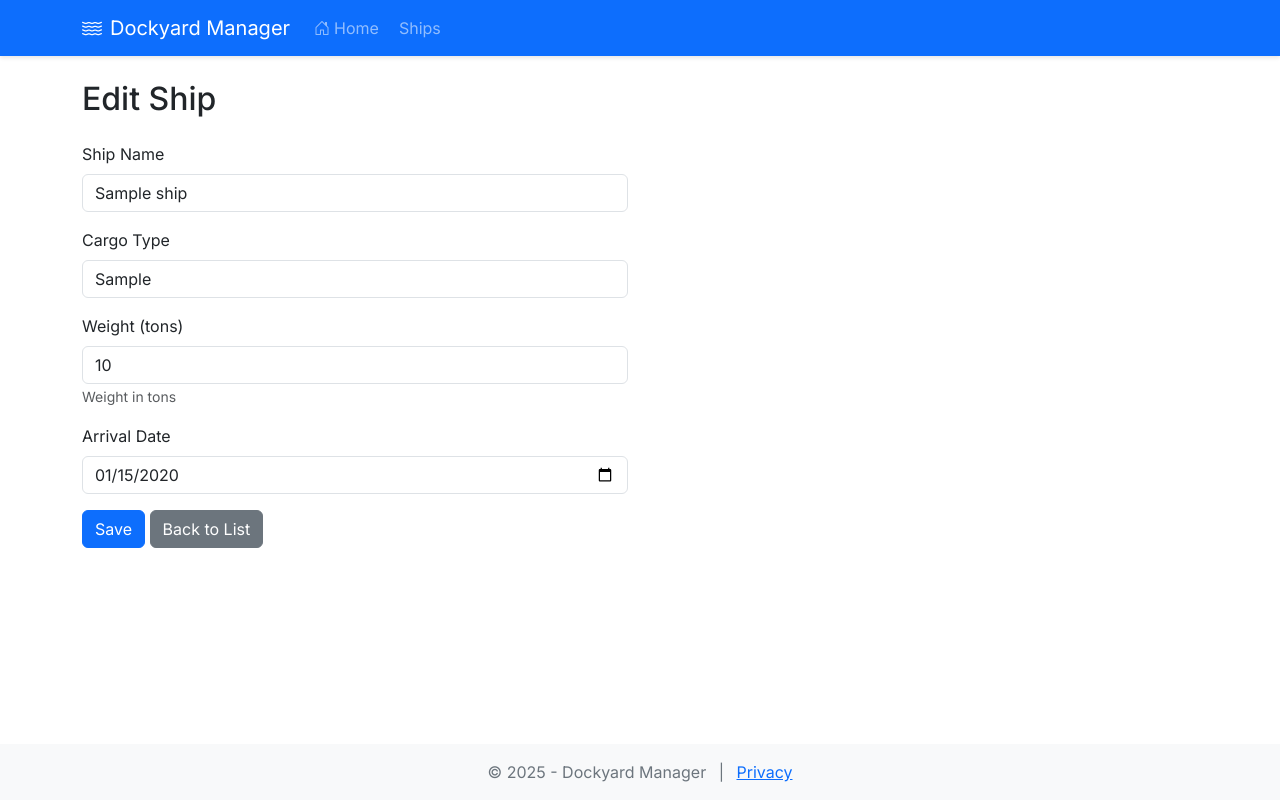
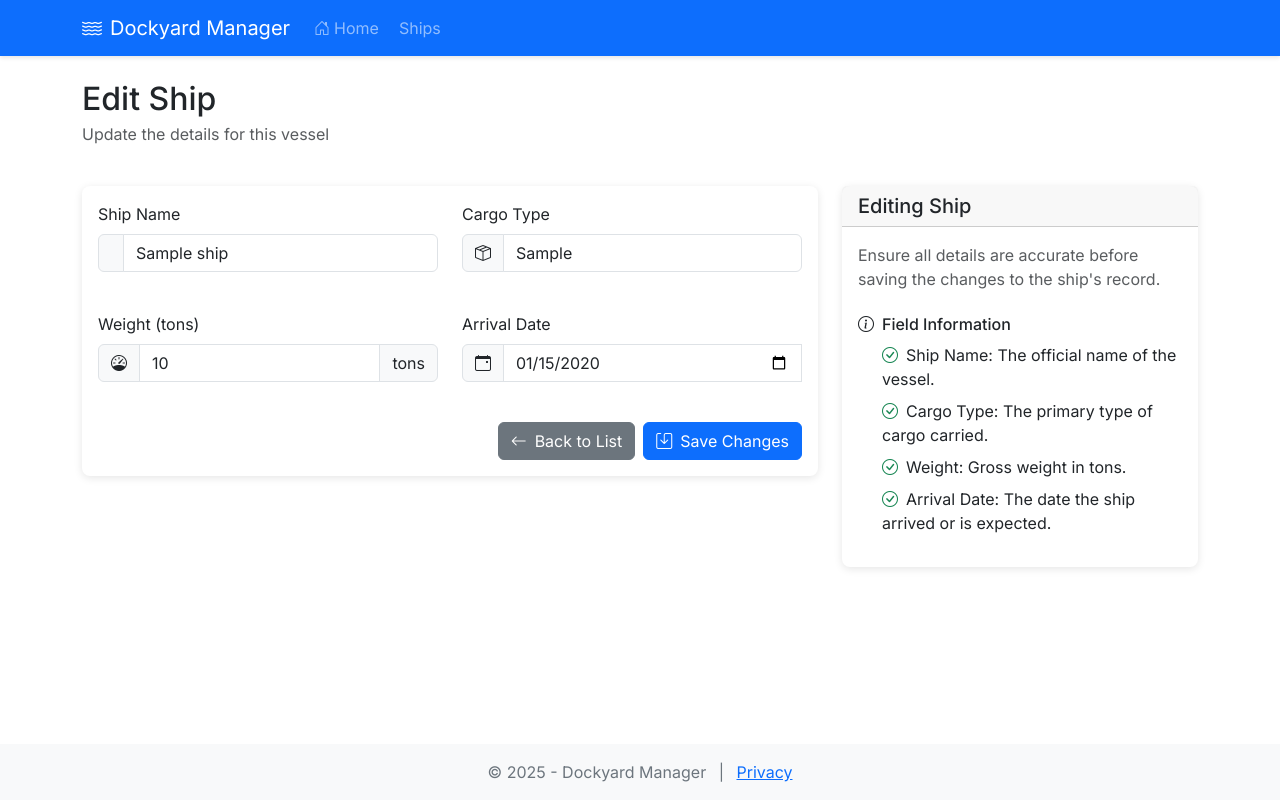
Before and after one commit to ZsomborLugosi/C-Beadando-GWWS60, an ASP.NET Core app: page /Ship/Edit/1 in a window 1280 px wide. Run offline with ASP.NET Core 8, Linux system fonts and the light colour scheme; tables that the repository leaves empty hold one stand-in row (values such as "Sample post").

Commit message:
Enhance UX and Visual Consistency Across Ship Views
This commit implements several improvements to user experience and visual consistency:

- Standardized form styling:
  - Updated the Ship Edit form (Edit.cshtml) to mirror the layout, input groups, and icon usage of the Ship Create form.
  - Ensured consistent page titles, subtitles, and card usage in Create, Edit, and Delete views for Ships.

- Centralized JavaScript:
  - Moved the success message auto-fade-out script from _Layout.cshtml to site.js.
  - Moved the auto-focus script for the first input on Create/Edit forms to site.js, targeting forms with action URLs ending in /Create or /Edit.

- Visual enhancements in Ship Delete view:
  - Added icons to the confirmation alert, card header, definition list items, and action buttons.
  - Improved the alert message and button text for clarity.

- Robust sticky footer:
  - Re-implemented the sticky footer using a flexbox approach for better reliability across different content heights.
  - Updated site.css and _Layout.cshtml accordingly.

These changes contribute to a more polished, consistent, and user-friendly interface for managing ships.

```diff
--- a/Views/Shared/_Layout.cshtml
+++ b/Views/Shared/_Layout.cshtml
@@ -38,8 +38,8 @@
     </nav>
 </header>
 
-<div class="container">
-    <main role="main" class="pb-5">
+<div class="container main-content"> <!-- Added main-content class -->
+    <main role="main" class="pb-5"> <!-- pb-5 might still be useful for spacing above footer, or could be removed if footer has its own padding -->
         @if (TempData["SuccessMessage"] != null)
         {
             <div class="success-message mb-4">
@@ -62,14 +62,7 @@
 
 <script src="https://cdn.jsdelivr.net/npm/jquery@3.6.0/dist/jquery.min.js"></script>
 <script src="https://cdn.jsdelivr.net/npm/bootstrap@5.3.0/dist/js/bootstrap.bundle.min.js"></script>
-
-<script>
-    $(document).ready(function() {
-        setTimeout(function() {
-            $('.success-message').fadeOut('slow');
-        }, 5000);
-    });
-</script>
+<script src="~/js/site.js" asp-append-version="true"></script>
 
 @await RenderSectionAsync("Scripts", required: false)
 </body>
--- a/Views/Ship/Create.cshtml
+++ b/Views/Ship/Create.cshtml
@@ -108,10 +108,4 @@
 
 @section Scripts {
     @{await Html.RenderPartialAsync("_ValidationScriptsPartial");}
-
-    <script>
-        $(document).ready(function() {
-            $('form input:first').focus();
-        });
-    </script>
 }
--- a/Views/Ship/Edit.cshtml
+++ b/Views/Ship/Edit.cshtml
@@ -1,43 +1,107 @@
 @model Ship
 
-<h2 class="mb-4">Edit Ship</h2>
+<div class="row mb-4">
+    <div class="col-md-8">
+        <h2 class="mb-1">Edit Ship</h2>
+        <p class="text-muted">Update the details for this vessel</p>
+    </div>
+</div>
 
 <div class="row">
-    <div class="col-md-6">
+    <div class="col-lg-8">
+        <div class="card">
+            <div class="card-body">
                 <form asp-action="Edit" method="post">
-            <div asp-validation-summary="ModelOnly" class="text-danger"></div>
+                    <div asp-validation-summary="ModelOnly" class="alert alert-danger" role="alert"></div>
                     <input type="hidden" asp-for="Id" />
 
+                    <div class="row mb-4">
+                        <div class="col-md-6">
                             <div class="mb-3">
                                 <label asp-for="Name" class="form-label"></label>
-                <input asp-for="Name" class="form-control" />
+                                <div class="input-group">
+                                    <span class="input-group-text bg-light">
+                                        <i class="bi bi-ship"></i>
+                                    </span>
+                                    <input asp-for="Name" class="form-control" placeholder="Enter ship name" />
+                                </div>
                                 <span asp-validation-for="Name" class="text-danger"></span>
                             </div>
-
+                        </div>
+                        <div class="col-md-6">
                             <div class="mb-3">
                                 <label asp-for="Cargo" class="form-label"></label>
-                <input asp-for="Cargo" class="form-control" />
+                                <div class="input-group">
+                                    <span class="input-group-text bg-light">
+                                        <i class="bi bi-box-seam"></i>
+                                    </span>
+                                    <input asp-for="Cargo" class="form-control" placeholder="Enter cargo type" />
+                                </div>
                                 <span asp-validation-for="Cargo" class="text-danger"></span>
                             </div>
+                        </div>
+                    </div>
 
+                    <div class="row mb-4">
+                        <div class="col-md-6">
                             <div class="mb-3">
                                 <label asp-for="Weight" class="form-label"></label>
-                <input asp-for="Weight" class="form-control" type="number" step="0.01" />
+                                <div class="input-group">
+                                    <span class="input-group-text bg-light">
+                                        <i class="bi bi-speedometer"></i>
+                                    </span>
+                                    <input asp-for="Weight" class="form-control" type="number" step="0.01" placeholder="Enter weight" />
+                                    <span class="input-group-text bg-light">tons</span>
+                                </div>
                                 <span asp-validation-for="Weight" class="text-danger"></span>
-                <small class="form-text text-muted">Weight in tons</small>
+                            </div>
+                        </div>
+                        <div class="col-md-6">
+                            <div class="mb-3">
+                                <label asp-for="ArrivalDate" class="form-label"></label>
+                                <div class="input-group">
+                                    <span class="input-group-text bg-light">
+                                        <i class="bi bi-calendar-event"></i>
+                                    </span>
+                                    <input asp-for="ArrivalDate" class="form-control" type="date" />
+                                </div>
+                                <span asp-validation-for="ArrivalDate" class="text-danger"></span>
+                            </div>
+                        </div>
                     </div>
 
-            <div class="mb-3">
-                <label asp-for="ArrivalDate" class="form-label"></label>
-                <input asp-for="ArrivalDate" class="form-control" type="date" />
-                <span asp-validation-for="ArrivalDate" class="text-danger"></span>
-            </div>
-
-            <div class="mb-3">
-                <button type="submit" class="btn btn-primary">Save</button>
-                <a asp-action="Index" class="btn btn-secondary">Back to List</a>
+                    <div class="d-flex justify-content-end gap-2 mt-4">
+                        <a asp-action="Index" class="btn btn-secondary">
+                            <i class="bi bi-arrow-left me-2"></i>Back to List
+                        </a>
+                        <button type="submit" class="btn btn-primary">
+                            <i class="bi bi-save me-2"></i>Save Changes
+                        </button>
                     </div>
                 </form>
+            </div>
+        </div>
+    </div>
+    <div class="col-lg-4 d-none d-lg-block">
+        <div class="card">
+            <div class="card-header">
+                <h5 class="mb-0">Editing Ship</h5>
+            </div>
+            <div class="card-body">
+                <p class="text-muted">
+                    Ensure all details are accurate before saving the changes to the ship's record.
+                </p>
+                 <div class="mt-4">
+                    <h6><i class="bi bi-info-circle me-2"></i>Field Information</h6>
+                    <ul class="list-unstyled ms-4 mt-2">
+                        <li class="mb-2"><i class="bi bi-check-circle text-success me-2"></i>Ship Name: The official name of the vessel.</li>
+                        <li class="mb-2"><i class="bi bi-check-circle text-success me-2"></i>Cargo Type: The primary type of cargo carried.</li>
+                        <li class="mb-2"><i class="bi bi-check-circle text-success me-2"></i>Weight: Gross weight in tons.</li>
+                        <li class="mb-2"><i class="bi bi-check-circle text-success me-2"></i>Arrival Date: The date the ship arrived or is expected.</li>
+                    </ul>
+                </div>
+            </div>
+        </div>
     </div>
 </div>
 
--- a/wwwroot/css/site.css
+++ b/wwwroot/css/site.css
@@ -13,9 +13,13 @@
 
 body {
   font-family: 'Inter', sans-serif;
-  position: relative;
+  display: flex;
+  flex-direction: column;
   min-height: 100vh;
-  padding-bottom: 60px;
+}
+
+.main-content { /* This will be a new class we add to the div wrapping <main> */
+  flex-grow: 1;
 }
 
 .navbar {
@@ -104,10 +108,11 @@ body {
 
 .footer {
   background-color: var(--gray-light);
-  position: absolute;
-  bottom: 0;
+  /* position: absolute; no longer needed */
+  /* bottom: 0; no longer needed */
   width: 100%;
   color: #6c757d;
+  /* flex-shrink: 0; /* Optional: ensure footer doesn't shrink if content is very sparse, but usually not needed with flex-grow on main */
 }
 
 .btn:hover {
--- a/wwwroot/js/site.js
+++ b/wwwroot/js/site.js
@@ -2,3 +2,20 @@
 // for details on configuring this project to bundle and minify static web assets.
 
 // Write your JavaScript code.
+
+$(document).ready(function() {
+    // Auto-hide success messages
+    const successMessage = $('.success-message');
+    if (successMessage.length) {
+        setTimeout(function() {
+            successMessage.fadeOut('slow');
+        }, 5000); // 5 seconds
+    }
+
+    // Auto-focus on the first visible input in forms whose action ends with /Create or /Edit
+    // This is a common pattern for create/edit pages.
+    const formFirstInput = $('form[action$="/Create"] input:visible:first, form[action$="/Edit"] input:visible:first');
+    if (formFirstInput.length) {
+        formFirstInput.focus();
+    }
+});
```
Also changed, not shown: Views/Ship/Delete.cshtml (+26 -11 lines). Lines whose indentation alone changed are shown as unchanged.
